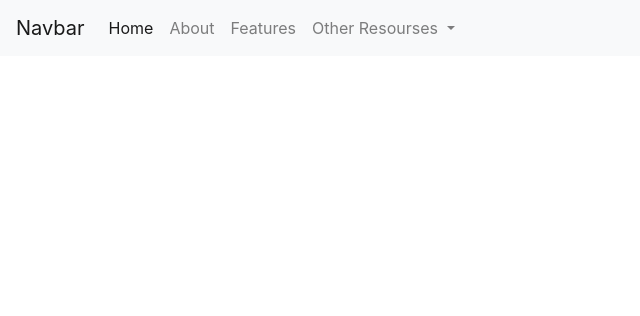
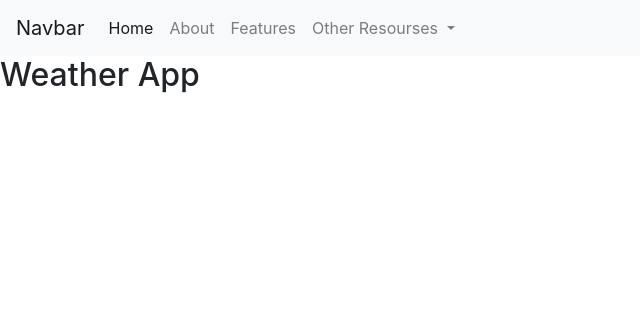
Before and after one commit to EngineerHank/WeatherApp, a Django app: template templates/home.html in a window 1280 px wide. Shown: the top 316 px of the page, without its empty margins (0-640 px from the left). Run offline with Django 4.2, Linux system fonts and the light colour scheme; the template is opened without the code that fills it, so the values that code supplies are empty.

Commit message:
modified:   templates/home.html

```diff
--- a/templates/home.html
+++ b/templates/home.html
@@ -5,4 +5,6 @@
 {%block title%} Home - Weather App {% endblock title %}
 {%block content%}
 
+<h2>Weather App</h2>
+
 {% endblock content %}
```
